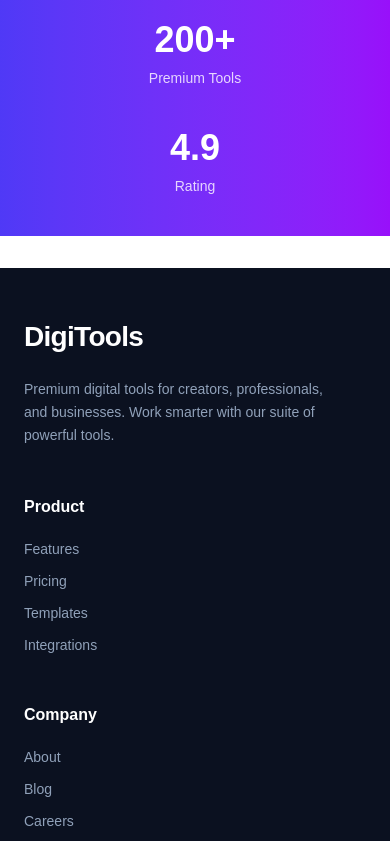
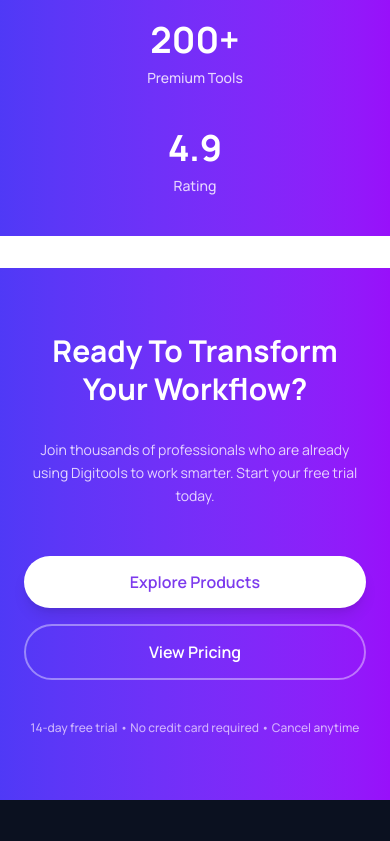
Before and after one commit to mosharof-dev/digitools-marketplace, a React (Vite) app: page / in a window 390 px wide. Shown: the part 1156-1997 px from the top of the page. Built offline with nearby package versions, Linux system fonts and the light colour scheme.

Commit message:
CTA Section Complete And Responsive done

```diff
--- a/src/App.css
+++ b/src/App.css
@@ -1,7 +1,9 @@
+@import url('https://fonts.googleapis.com/css2?family=Manrope:wght@200..800&display=swap');
+
 @import "tailwindcss";
 @plugin "daisyui";
 
-@import url('https://fonts.googleapis.com/css2?family=Manrope:wght@200..800&display=swap');
+
 
 *{
     font-family: "Manrope", sans-serif;
--- a/src/App.jsx
+++ b/src/App.jsx
@@ -5,6 +5,7 @@ import NavBar from './Components/NavBar/NavBar'
 import Banner from './Components/Banner/Banner'
 import Stats from './Components/Banner/Stats'
 import Footer from './Components/Footer/Footer'
+import CTA from './Components/CTA/CTA'
 
 function App() {
 
@@ -18,10 +19,10 @@ function App() {
      <Banner></Banner>
      <Stats></Stats>
 
-
-
+  {/* CTA Section  */}
+   <CTA></CTA>
     {/* Footer Section */}
-    <Footer></Footer>
+  <Footer></Footer>
 
 
     </>
--- /dev/null
+++ b/src/Components/CTA/CTA.jsx
@@ -0,0 +1,39 @@
+import React from 'react';
+
+const CTA = () => {
+  return (
+    <section className="bg-linear-to-r from-indigo-600 to-purple-600 py-16 lg:py-24">
+      <div className="max-w-7xl mx-auto px-6 lg:px-8 text-center space-y-8">
+
+        {/* Heading */}
+        <h2 className="text-3xl md:text-5xl font-bold text-white leading-tight">
+          Ready To Transform Your Workflow?
+        </h2>
+
+        {/* Description */}
+        <p className="text-purple-100 text-sm md:text-lg max-w-2xl mx-auto opacity-90 leading-relaxed">
+          Join thousands of professionals who are already using Digitools to work smarter.
+          Start your free trial today.
+        </p>
+
+        {/* Action Buttons */}
+        <div className="flex flex-col sm:flex-row items-center justify-center gap-4 pt-4">
+          <button className="bg-white text-[#7C3AED] font-semibold py-3.5 px-8 rounded-full hover:bg-opacity-90 transition shadow-lg w-full sm:w-auto">
+            Explore Products
+          </button>
+          <button className="border-2 border-white/40 text-white font-semibold py-3.5 px-8 rounded-full hover:bg-white/10 transition w-full sm:w-auto">
+            View Pricing
+          </button>
+        </div>
+
+        {/* Footer info within CTA */}
+        <p className="text-purple-200 text-xs md:text-sm font-medium opacity-80 pt-2">
+          14-day free trial • No credit card required • Cancel anytime
+        </p>
+
+      </div>
+    </section>
+  );
+};
+
+export default CTA;
```
